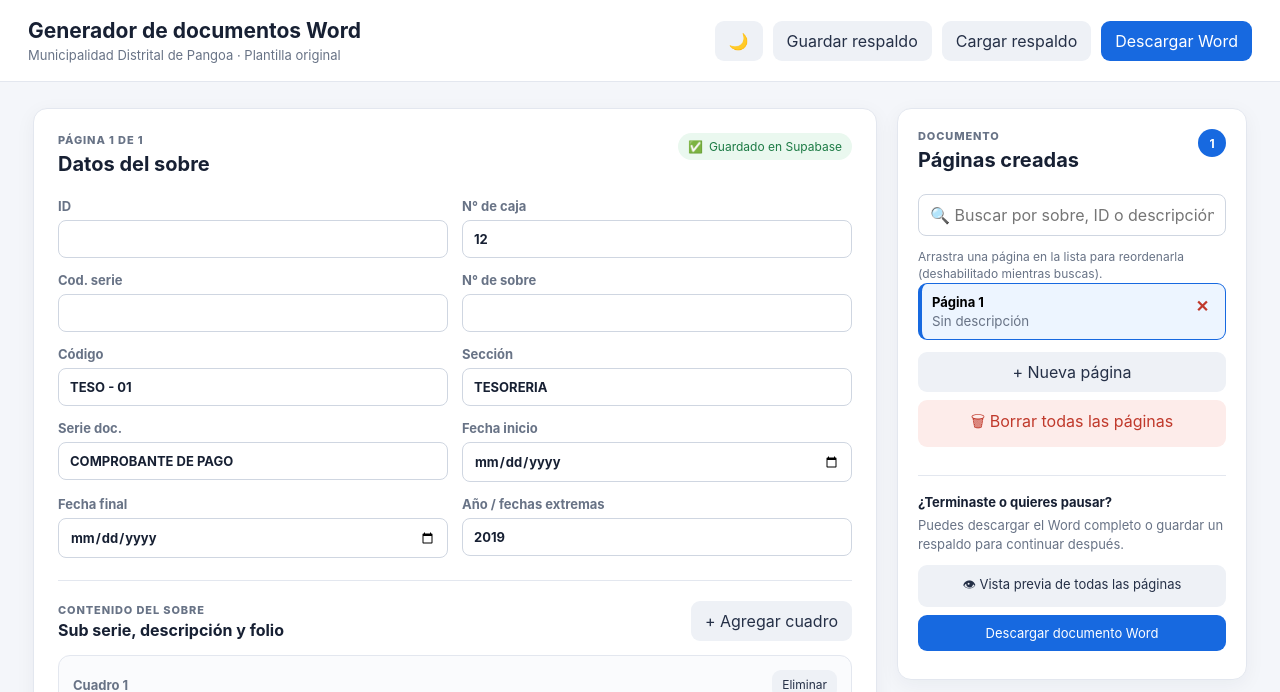
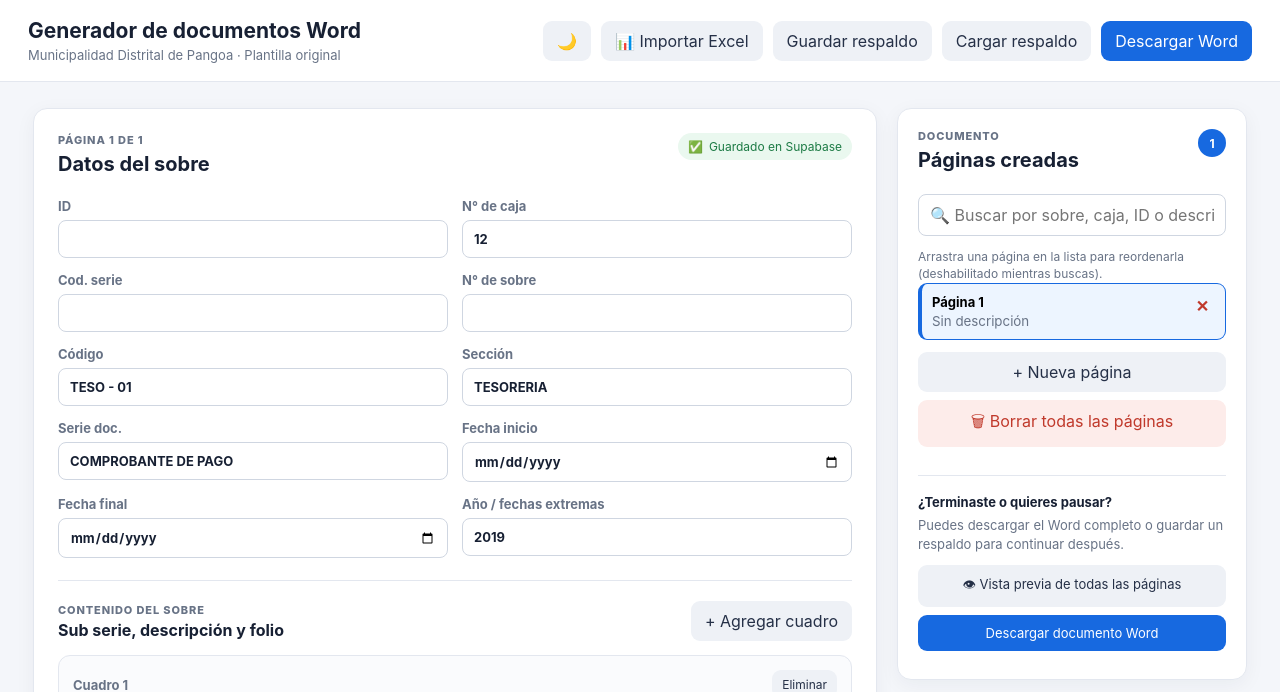
Before and after one commit to Jhair1122/word_web, a Flask app: page / in a window 1280 px wide. Shown: the top 692 px of the page. Run offline with Flask 3, Linux system fonts and the light colour scheme; data that the repository does not hold is empty; parts of the project's set-up code (start-up, migrations or seed data) failed here and were passed over.

Commit message:
Update index.html

```diff
--- a/templates/index.html
+++ b/templates/index.html
@@ -14,11 +14,12 @@
   </div>
   <div class="actions">
     <button id="themeToggleBtn" class="secondary" type="button" title="Cambiar tema">🌙</button>
-    <button id="saveJsonBtn" class="secondary">Guardar respaldo</button>
+    <button id="excelImportBtn" class="secondary" type="button">📊 Importar Excel</button>
+    <button id="saveJsonBtn" class="secondary" type="button">Guardar respaldo</button>
     <label class="secondary file-btn">Cargar respaldo
       <input id="loadJsonInput" type="file" accept=".json" hidden>
     </label>
-    <button id="downloadBtn" class="primary">Descargar Word</button>
+    <button id="downloadBtn" class="primary" type="button">Descargar Word</button>
   </div>
 </header>
 
@@ -103,19 +104,19 @@
       <span id="pageCount" class="count">1</span>
     </div>
 
-    <input type="text" id="pageSearch" class="search-input" placeholder="🔍 Buscar por sobre, ID o descripción...">
+    <input type="text" id="pageSearch" class="search-input" placeholder="🔍 Buscar por sobre, caja, ID o descripción...">
     <p class="help-text drag-hint">Arrastra una página en la lista para reordenarla (deshabilitado mientras buscas).</p>
 
     <div id="pagesList" class="pages-list"></div>
 
-    <button id="newPageBtn" class="secondary full">+ Nueva página</button>
-    <button id="clearAllBtn" class="danger full">🗑 Borrar todas las páginas</button>
+    <button id="newPageBtn" class="secondary full" type="button">+ Nueva página</button>
+    <button id="clearAllBtn" class="danger full" type="button">🗑 Borrar todas las páginas</button>
 
     <div class="download-box">
       <strong>¿Terminaste o quieres pausar?</strong>
       <p>Puedes descargar el Word completo o guardar un respaldo para continuar después.</p>
-      <button id="previewBtn" class="secondary full">👁 Vista previa de todas las páginas</button>
-      <button id="downloadBtn2" class="primary full">Descargar documento Word</button>
+      <button id="previewBtn" class="secondary full" type="button">👁 Vista previa de todas las páginas</button>
+      <button id="downloadBtn2" class="primary full" type="button">Descargar documento Word</button>
     </div>
   </aside>
 </main>
@@ -129,7 +130,7 @@
     <p id="confirmMessage"></p>
     <div class="modal-actions">
       <button type="button" id="confirmCancelBtn" class="secondary">Cancelar</button>
-      <button type="button" id="confirmOkBtn" class="danger">Eliminar</button>
+      <button type="button" id="confirmOkBtn" class="danger">Continuar</button>
     </div>
   </div>
 </div>
@@ -144,6 +145,47 @@
   </div>
 </div>
 
+<div id="excelModal" class="modal-overlay" hidden>
+  <div class="modal-box modal-box-xlarge">
+    <div class="modal-header">
+      <div>
+        <h3>📊 Importar datos desde Excel</h3>
+        <p class="modal-subtitle">El Excel se analiza primero. Nada de la página actual se modifica hasta que confirmes la importación.</p>
+      </div>
+      <button type="button" id="excelCancelBtn" class="secondary">Cerrar</button>
+    </div>
+
+    <div class="excel-controls">
+      <label class="file-picker">
+        Archivo Excel (.xlsx / .xlsm)
+        <input id="excelFileInput" type="file" accept=".xlsx,.xlsm">
+      </label>
+      <button id="excelAnalyzeBtn" type="button" class="primary">🔎 Analizar Excel</button>
+    </div>
+
+    <div id="excelStatus" class="excel-status"></div>
+    <div class="excel-selection">
+      <label>Importar caja
+        <select id="excelBoxSelect" disabled>
+          <option value="">Primero analiza el Excel</option>
+        </select>
+      </label>
+      <div id="excelSelectionCount" class="selection-count"></div>
+    </div>
+    <div id="excelSummary" class="excel-summary">Selecciona un Excel para analizarlo antes de importar.</div>
+    <div id="excelWarnings" class="excel-warnings"></div>
+    <div id="excelPreviewWrap" class="excel-preview-wrap"></div>
+
+    <div class="excel-footer">
+      <label class="check-row">
+        <input id="excelKeepExisting" type="checkbox">
+        Mantener las páginas actuales y agregar las importadas al final
+      </label>
+      <button id="excelApplyBtn" type="button" class="primary" disabled>✓ Confirmar importación</button>
+    </div>
+  </div>
+</div>
+
 <div id="undoToast" class="undo-toast" hidden>
   <span id="undoMessage"></span>
   <button type="button" id="undoBtn" class="secondary">Deshacer</button>
```
